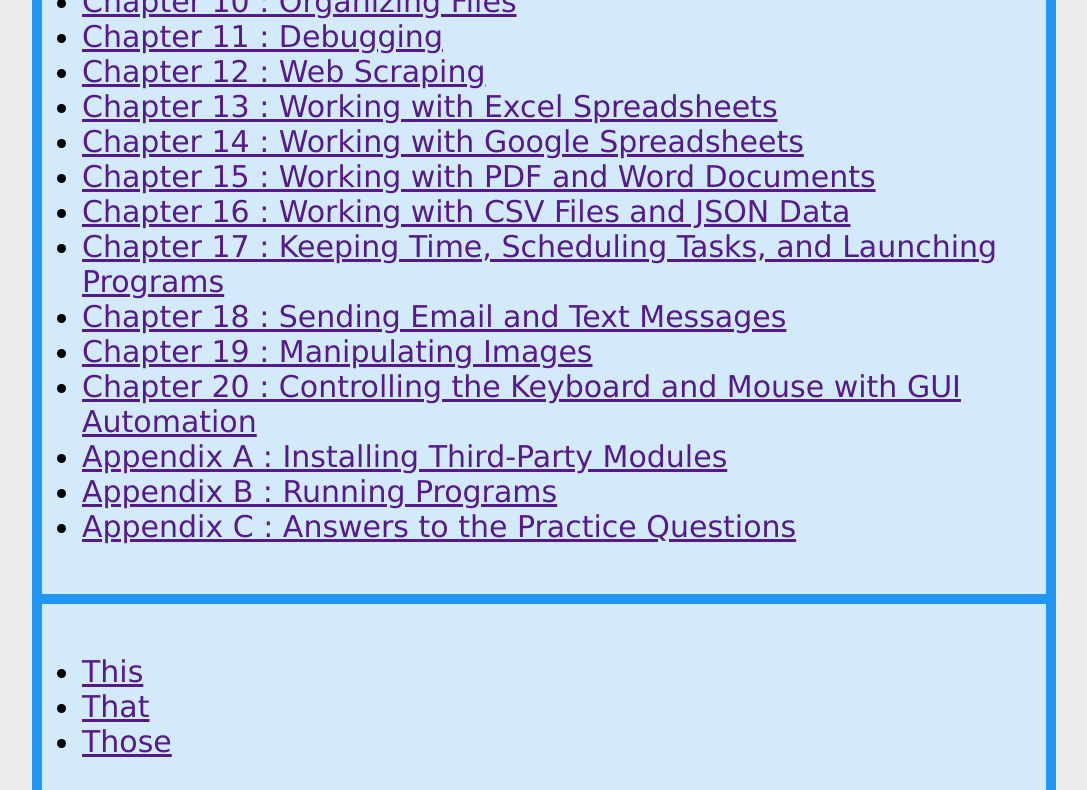
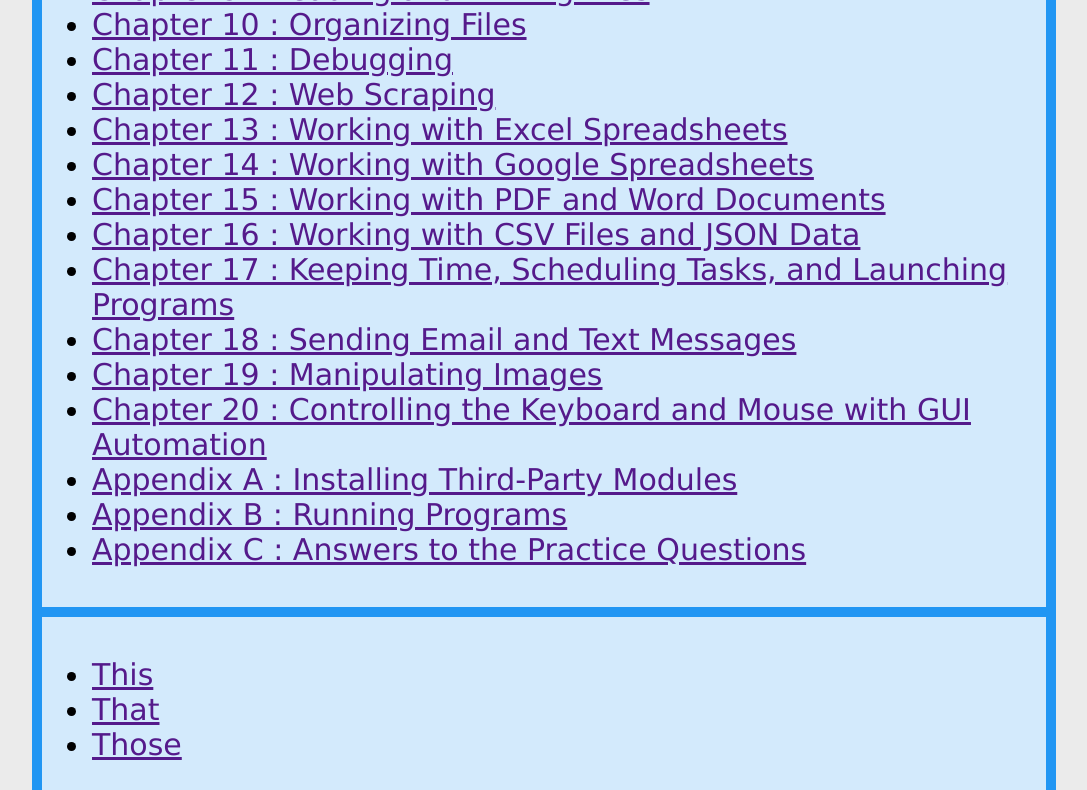
Before and after one commit to TeddyCatTX/atbswp, a plain HTML site: page index.html in a window 1280 px wide. Shown: the part 745-1535 px from the top of the page, without its empty margins (96-1183 px from the left). Drawn offline with Linux system fonts and the light colour scheme.

Commit message:
Add files via upload

```diff
--- a/styles.css
+++ b/styles.css
@@ -26,6 +26,6 @@ body {
 .grid-container > div {
   background-color: rgba(255, 255, 255, 0.8);
   text-align: left;
-  padding: 20px 0;
+  padding: 10px;
   font-size: 30px;
 }
```
